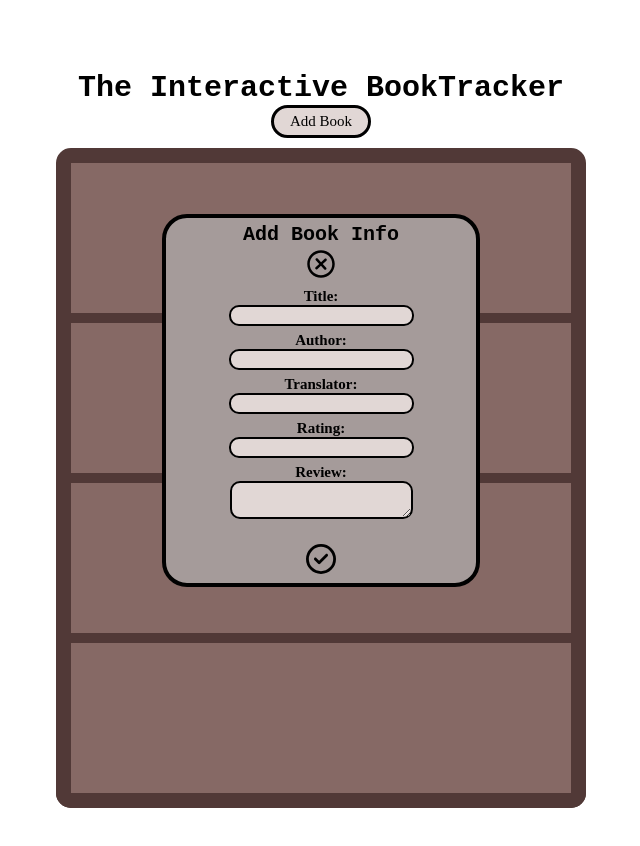
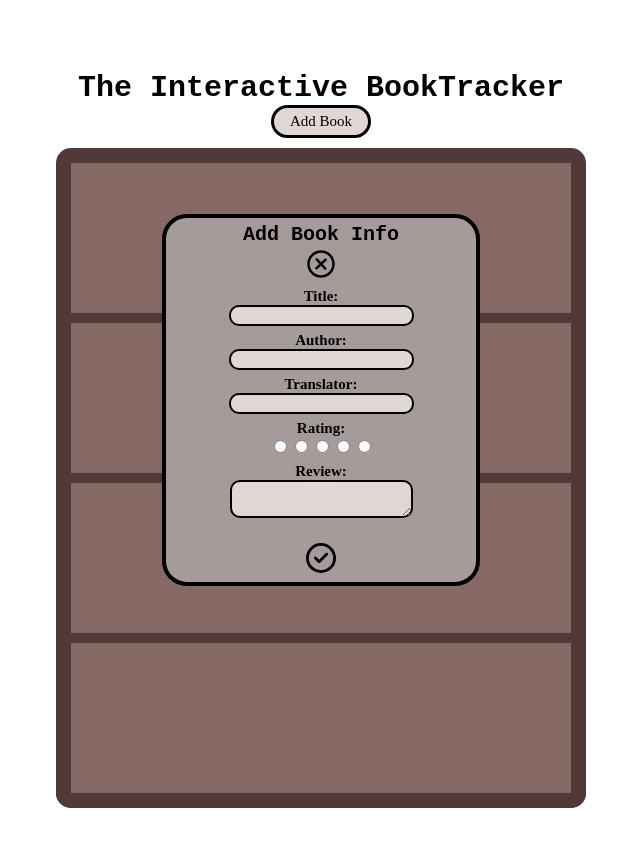
Before and after one commit to sampaez05/bookTracker, a React (Create React App) app in the folder my-app/: page / in a window 1280 px wide. Both pictures are taken after a click on the button "Add Book". Shown: the top 846 px of the page, without its empty margins (319-959 px from the left). Built offline with nearby package versions, Linux system fonts and the light colour scheme.

Commit message:
fixed rating and book size for long titles

```diff
--- a/my-app/src/book-info-modal.tsx
+++ b/my-app/src/book-info-modal.tsx
@@ -5,6 +5,13 @@ import { Books, Book } from "./book";
 import {books1, books2, books3} from "./App"
 
 import "./book-info-modal.css";
+
+function checkRating(rate:number, rating:string){
+	if (rate===Number(rating)){
+		return true;
+	}
+	return false;
+}
 
 export const BookModal = ({ book, index, closeModal }) => {
 
@@ -67,7 +74,11 @@ export const BookModal = ({ book, index, closeModal }) => {
 					<div className="form-input">
 						<label>Rating:
 							<br></br>
-							<input className="input" name="rating" defaultValue={submittedForm.rating} onChange={onChangeHandler}/>
+							<input type="radio" className="input" name="rating" id="1.0" value="1.0" checked={checkRating(1.0,submittedForm.rating)} onChange={onChangeHandler}/>
+							<input type="radio" className="input" name="rating" id="2.0" value="2.0" checked={checkRating(2.0,submittedForm.rating)} onChange={onChangeHandler}/>
+							<input type="radio" className="input" name="rating" id="3.0" value="3.0" checked={checkRating(3.0,submittedForm.rating)} onChange={onChangeHandler}/>
+							<input type="radio" className="input" name="rating" id="4.0" value="4.0" checked={checkRating(4.0,submittedForm.rating)} onChange={onChangeHandler}/>
+							<input type="radio" className="input" name="rating" id="5.0" value="5.0" checked={checkRating(5.0,submittedForm.rating)} onChange={onChangeHandler}/>
 						</label>
 					</div>
 					<div className="form-input">
--- a/my-app/src/book.css
+++ b/my-app/src/book.css
@@ -7,7 +7,8 @@
     font-family:'Times New Roman', Times, serif;
     font-size: 15px;
     cursor:pointer;
-    width: 25px;
+    width: fit-content;
+    padding-top: 2px;
     height: 100px;
     border: 1px solid black;
     border-radius: 5px;
--- a/my-app/src/modal.css
+++ b/my-app/src/modal.css
@@ -1,3 +1,4 @@
+
 .modal-container {
     position:fixed;
     z-index: 1;
@@ -31,10 +32,20 @@
     padding:3px;
 }
 
+
 .input {
     background-color: #e1d7d5;
     border: 2px solid black;
     border-radius: 10px;
+}
+
+.rating {
+    border: 2px solid black;
+}
+
+.rating input {
+    border:5px solid black;
+    color: black;
 }
 
 .submit-button {
--- a/my-app/src/modal.tsx
+++ b/my-app/src/modal.tsx
@@ -1,4 +1,7 @@
 import React, {useState} from 'react';
+import { FaRegStar } from "react-icons/fa";
+import { FaStar } from "react-icons/fa";
+import { FaStarHalf } from "react-icons/fa";
 import { FaRegCircleCheck } from "react-icons/fa6";
 import { CgCloseO } from "react-icons/cg";
 import { Books, Book } from "./book";
@@ -81,7 +84,11 @@ export const Modal = ({ closeModal }) => {
 					<div className="form-input">
 						<label>Rating:
 							<br></br>
-							<input className="input" name="rating" defaultValue={submittedForm.rating} onChange={onChangeHandler}/>
+							<input type="radio" className="input" name="rating" id="1.0" value="1.0" defaultValue={submittedForm.rating} onChange={onChangeHandler}/>
+							<input type="radio" className="input" name="rating" id="2.0" value="2.0" defaultValue={submittedForm.rating} onChange={onChangeHandler}/>
+							<input type="radio" className="input" name="rating" id="3.0" value="3.0" defaultValue={submittedForm.rating} onChange={onChangeHandler}/>
+							<input type="radio" className="input" name="rating" id="4.0" value="4.0" defaultValue={submittedForm.rating} onChange={onChangeHandler}/>
+							<input type="radio" className="input" name="rating" id="5.0" value="5.0" defaultValue={submittedForm.rating} onChange={onChangeHandler}/>
 						</label>
 					</div>
 					<div className="form-input">
```
